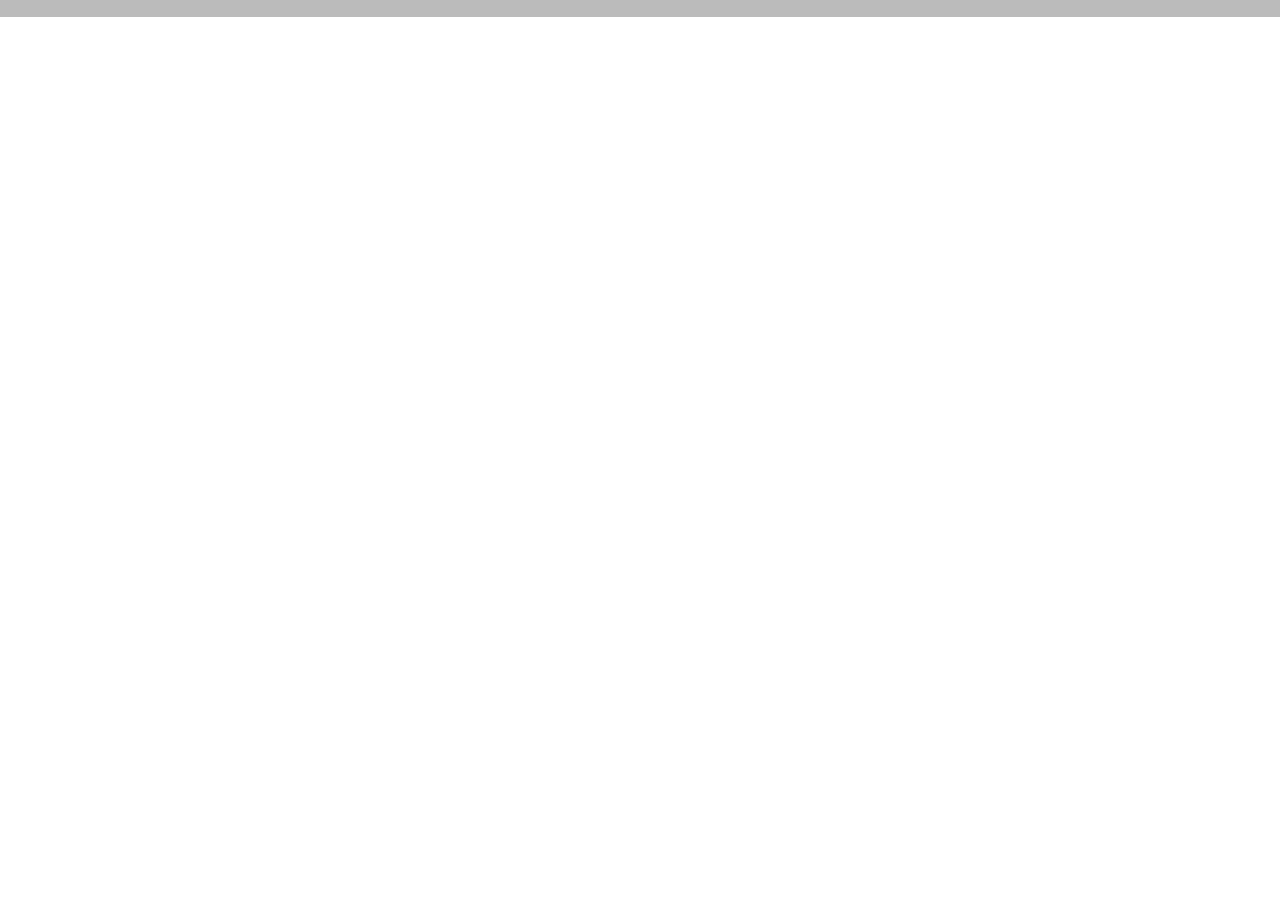
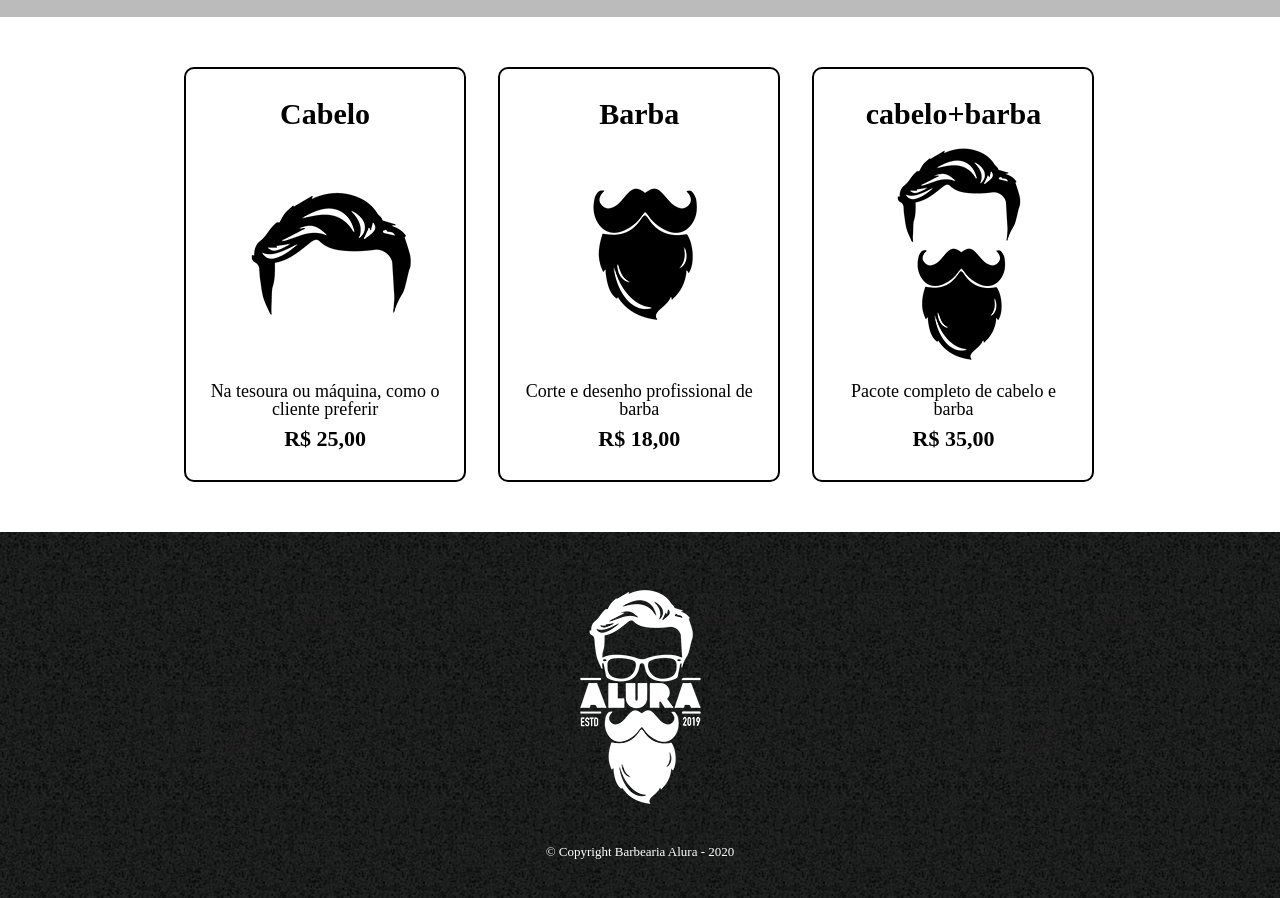
Before and after one commit to lucasobispo/html_css, a plain HTML site: page html_css/produtos.html in a window 1280 px wide. Shown: the part 276-1174 px from the top of the page. Before the commit the page ends 800 px from the top, so only its background shows below. Drawn offline with Linux system fonts and the light colour scheme.

Commit message:
Atualização produto.html e produto.css

```diff
--- a/html_css/produtos.css
+++ b/html_css/produtos.css
@@ -28,3 +28,73 @@ nav a {
 	font-size: 22px;
 	text-decoration: none;
 }
+
+nav a:hover {
+	color: #C78C19 ;
+	text-decoration: underline;
+
+
+
+
+}
+.produtos {
+	width: 940px;
+	margin: 0 auto;
+	padding: 50px 0;
+}
+
+.produtos li {
+	display: inline-block;
+	text-align: center;
+	width: 30%;
+	vertical-align: top;
+	/*background: #CCCCCC;*/
+	margin: 0 1.5%;
+	padding: 30px 20px;
+	box-sizing: border-box;
+	border: 2px solid #000000;
+	border-radius: 10px;
+}
+
+.produtos li:hover {
+	color: #C78C19 ;
+
+}
+
+.produtos li:hover h2 {
+	font-size: 34px;
+}
+
+.produtos li:active{
+	border-color: #088C19;
+}
+
+.produtos h2 {
+	font-size: 30px;
+	font-weight: bold;
+}
+
+.produto-descricao{
+	font-size: 18px;
+
+}
+
+.produto-preco{
+	font-size: 22px;
+	font-weight: bold;
+	margin: 10px 0 0;
+
+}
+
+footer{
+	text-align: center;
+	background: url("img/bg.jpg");
+	padding: 40px 0;
+}
+
+
+.copyright{
+	color: #FFFFFF;
+	font-size: 13px;
+	margin: 20px 0 0 ;
+}
--- a/html_css/produtos.html
+++ b/html_css/produtos.html
@@ -20,6 +20,33 @@
 				</nav>
 			</div>
 		</header>
+		<main>
+			<ul class="produtos">
+				<li>
+					<h2>Cabelo</h2>
+					<img src="img/cabelo.jpg">
+					<p class="produto-descricao">Na tesoura ou máquina, como o cliente preferir</p>
+					<p class="produto-preco">R$ 25,00</p>
+				</li>
+				<li>
+					<h2>Barba</h2>
+					<img src="img/barba.jpg">
+					<p class="produto-descricao">Corte e desenho profissional de barba</p>
+					<p class="produto-preco">R$ 18,00</p>
+				</li>
+				<li>
+					<h2>cabelo+barba</h2>
+					<img src="img/cabelo+barba.jpg">
+					<p class="produto-descricao">Pacote completo de cabelo e barba</p>
+					<p class="produto-preco" >R$ 35,00</p>
+				</li>
+			</ul>
+		</main>
+		<footer>
+			<img src="img/logo-branco.png">
+			<p class="copyright">&copy; Copyright Barbearia Alura - 2020</p>
+		</footer>
+
 
 	</body>
 </html>
```
